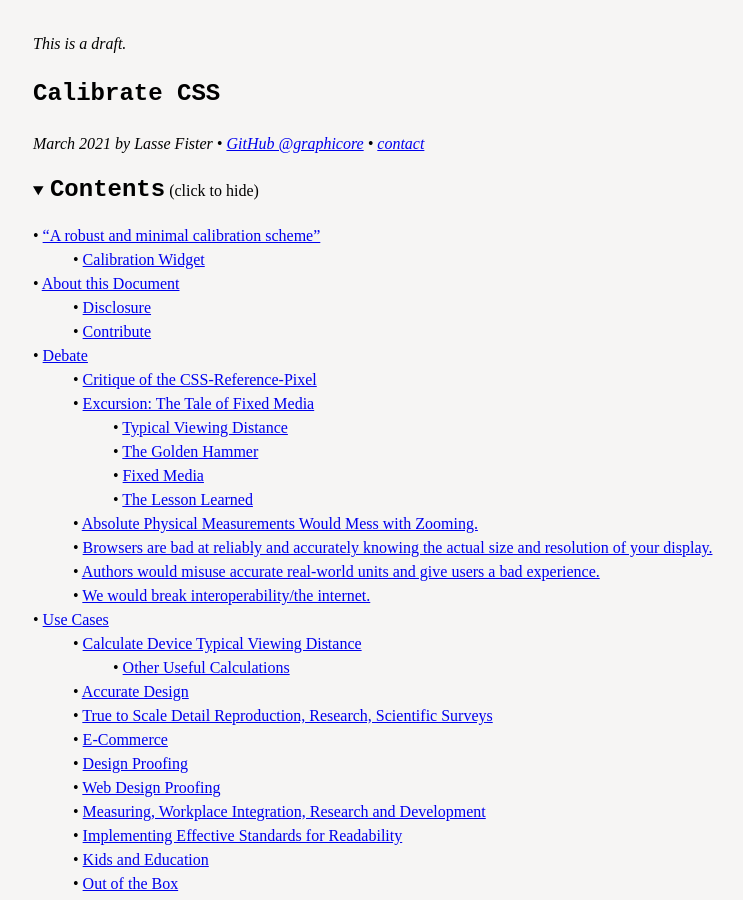
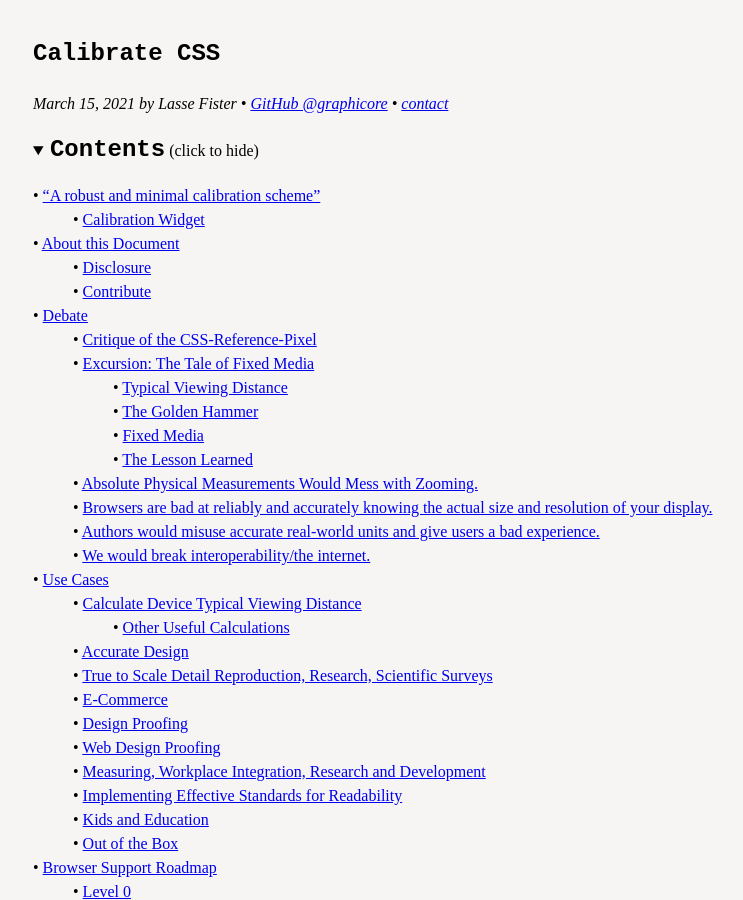
Before and after one commit to graphicore/varla-varfo, a Jekyll site: the page built from explorations/calibrate/index.md, in a window 1280 px wide and 900 px high. Shown: the whole window, without its empty margins (207-950 px from the left). Built offline with Jekyll 4.4.1, drawn with Linux system fonts in a browser that asks for light colours; some web fonts are replaced; some of the changed text lies outside the part shown.

Commit message:
Calibrate CSS: initial release.

```diff
--- a/explorations/calibrate/index.md
+++ b/explorations/calibrate/index.md
@@ -9,11 +9,9 @@
 class: calibrate-css
 ---
 
-*This is a draft.*
-
 # Calibrate CSS
 
-*March 2021 by Lasse Fister • [GitHub @graphicore](https://github.com/graphicore)
+*March 15, 2021 by Lasse Fister • [GitHub @graphicore](https://github.com/graphicore)
 • [contact](http://graphicore.de/en/page/lasse)*
 
 <details class="contents" open>
@@ -837,4 +837,4 @@
 
 ## Changelog
 
- * initial version
+ * initial version *2021-03-15*
```
Also changed, not shown: other parts of explorations/calibrate/index.md (+2 -0 lines).
